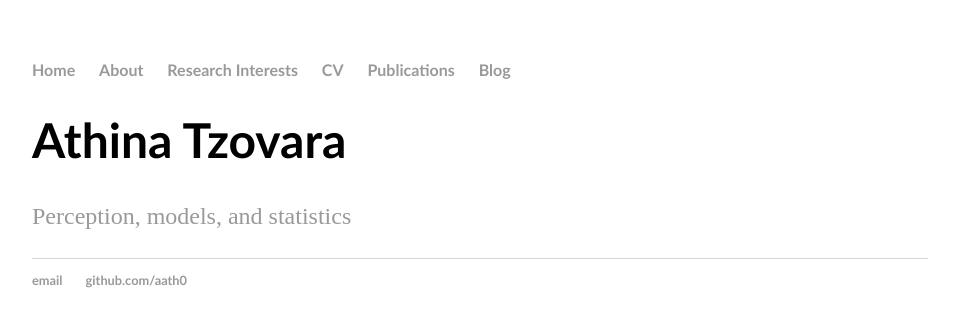
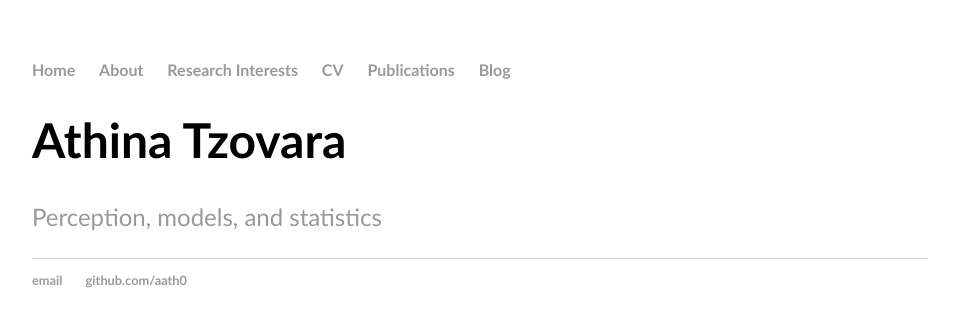
Before and after one commit to aath0/TryingOut, a Jekyll site: the page built from index.html, in a window 1280 px wide. Shown: the top 327 px of the page, without its empty margins (160-1119 px from the left). Built offline with Jekyll 4.4.1, drawn with Linux system fonts in a browser that asks for light colours.

Commit message:
Update main.css

```diff
--- a/css/main.css
+++ b/css/main.css
@@ -31,11 +31,13 @@
 
 p {
     font-size: 1.5em;
+    font-family:'Candara', 'Ubuntu', 'Sans-Serif';
     line-height: 1.4em;
     color: #333;
 }
 
 plist {
+     font-family:'Candara', 'Ubuntu', 'Sans-Serif';
     font-size: 1.5em;
     color: #333;
     font-family:'Candara';
@@ -43,11 +45,13 @@
 }
 
 footer {
+     font-family:'Candara', 'Ubuntu', 'Sans-Serif';
     border-top: 1px solid #d5d5d5;
     font-size: .8em;
 }
 
 ul.posts {
+     font-family:'Candara', 'Ubuntu', 'Sans-Serif';
     margin: 20px auto 40px;
     font-size: 1.5em;
     color: #333;
@@ -56,6 +60,7 @@
 }
 
 ul.posts li {
+    font-family:'Candara', 'Ubuntu', 'Sans-Serif';
     list-style: none;
     font-size: 1.5em;
     line-height: 200%;
```
